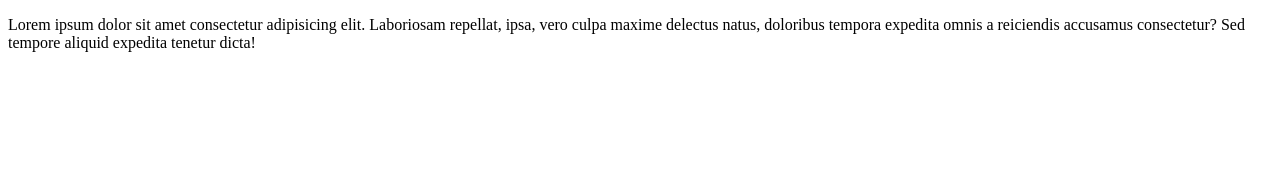
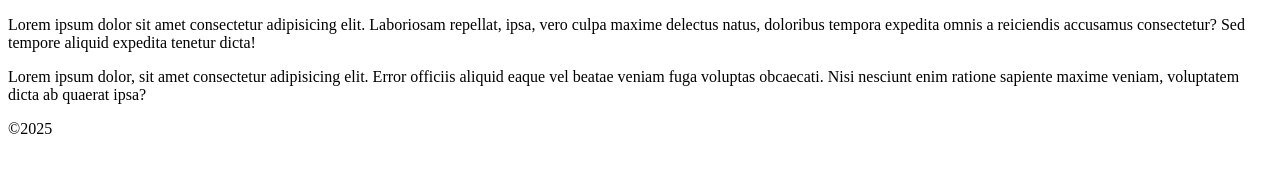
Before and after one commit to Ganza-Kevin-Murinda/My1GitProjectExercise, a plain HTML site: page services.html in a window 1280 px wide. Drawn offline with Linux system fonts and the light colour scheme.

Commit message:
Following the instruction

```diff
--- a/services.html
+++ b/services.html
@@ -7,5 +7,9 @@
 </head>
 <body>
     <p>Lorem ipsum dolor sit amet consectetur adipisicing elit. Laboriosam repellat, ipsa, vero culpa maxime delectus natus, doloribus tempora expedita omnis a reiciendis accusamus consectetur? Sed tempore aliquid expedita tenetur dicta!</p>
+    <p>
+        Lorem ipsum dolor, sit amet consectetur adipisicing elit. Error officiis aliquid eaque vel beatae veniam fuga voluptas obcaecati. Nisi nesciunt enim ratione sapiente maxime veniam, voluptatem dicta ab quaerat ipsa?
+    </p>
+    <p>&copy;2025</p>
 </body>
 </html>
```
